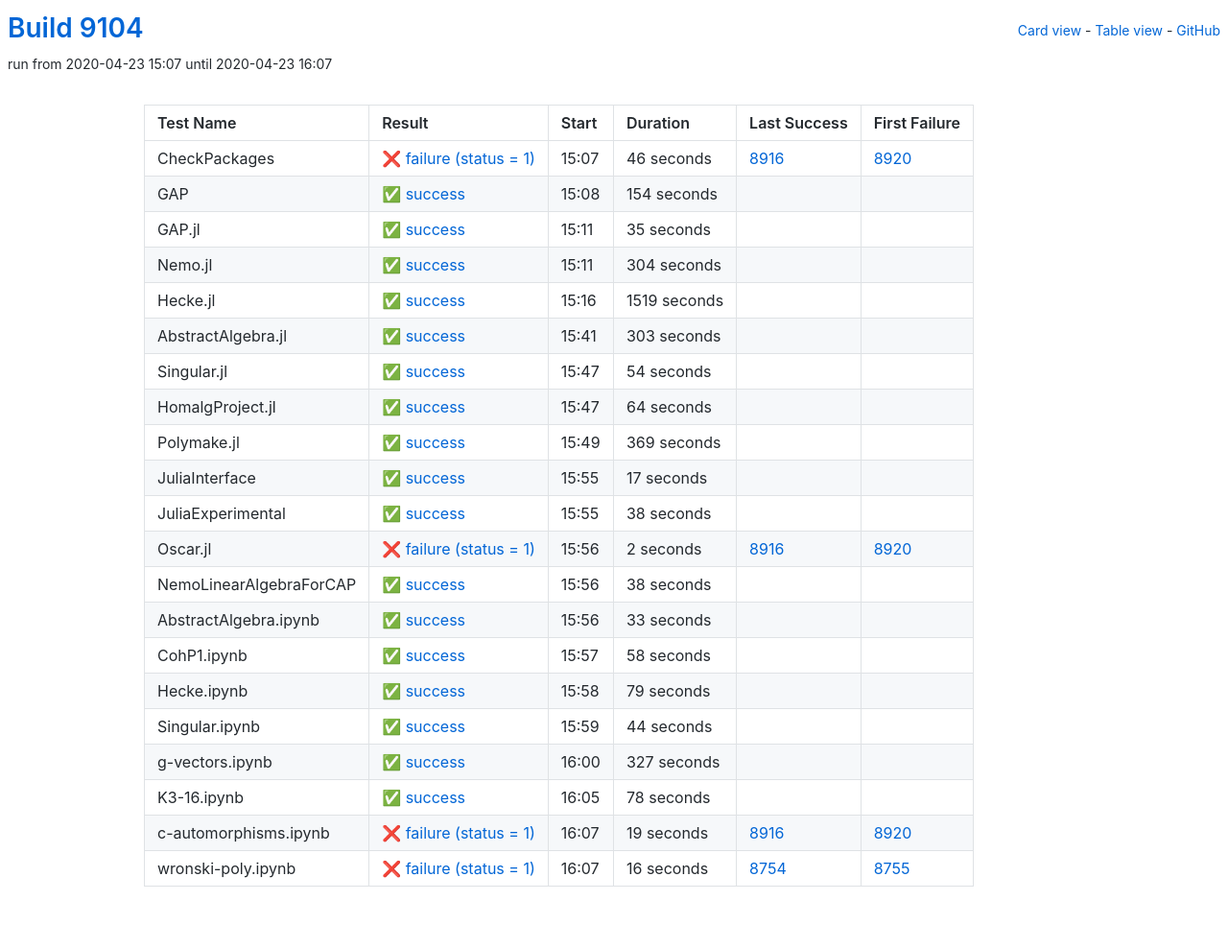
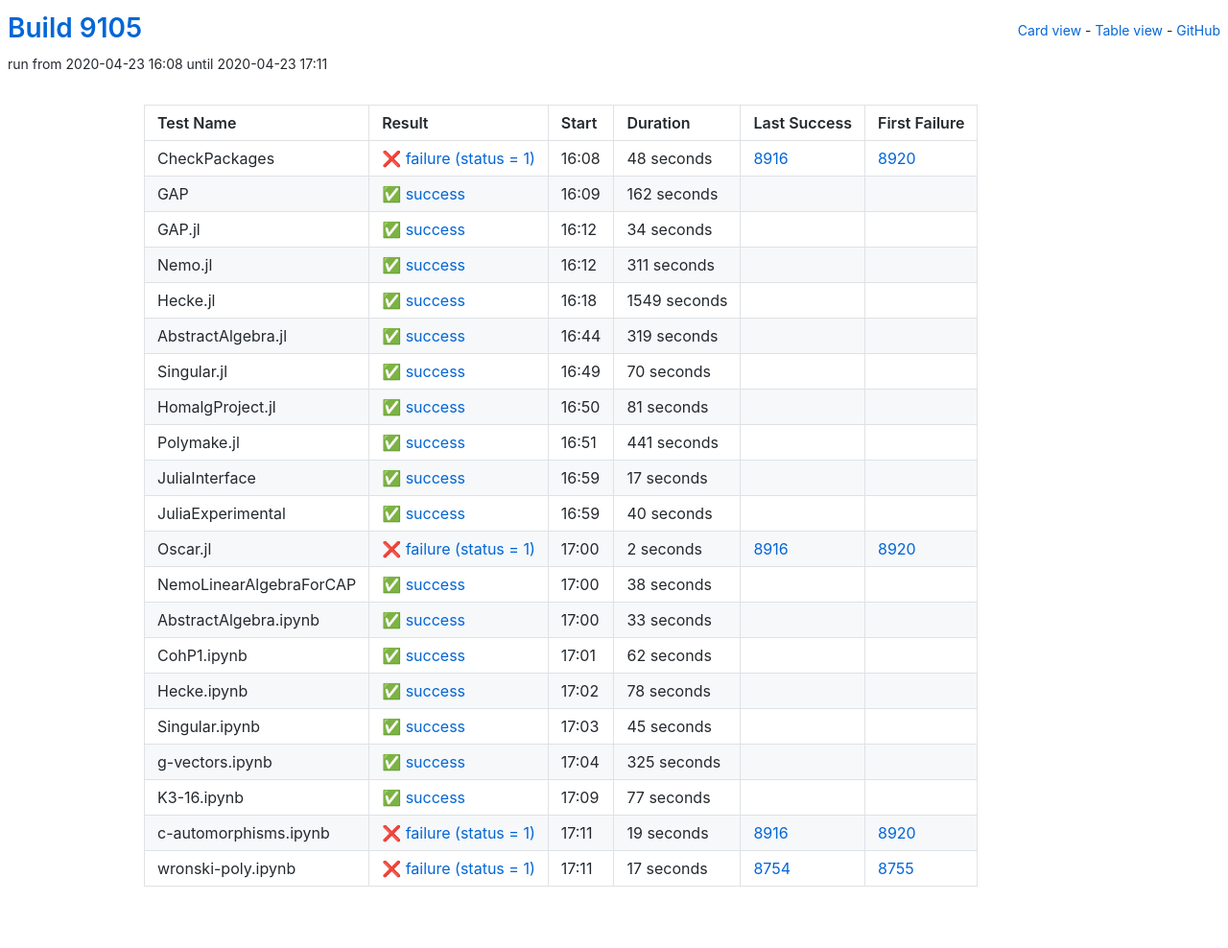
Before and after one commit to oscar-system/oscar-ci-status, a Jekyll site: the page built from table.html, in a window 1280 px wide. Shown: the whole page at 96% size. Built offline with Jekyll 4.4.1, drawn with Linux system fonts in a browser that asks for light colours.

Commit message:
Build 9105

```diff
--- a/_data/ci.yml
+++ b/_data/ci.yml
@@ -1,104 +1,104 @@
-build: 9104
-build_url: https://oscarci.mathematik.uni-kl.de/job/oscar/9104/
+build: 9105
+build_url: https://oscarci.mathematik.uni-kl.de/job/oscar/9105/
 job: oscar
 tests:
-- duration: 46
+- duration: 48
   exitcode: 1
   first_failure: 8920
   first_failure_url: https://oscarci.mathematik.uni-kl.de/job/oscar/8920/
   last_success: 8916
   last_success_url: https://oscarci.mathematik.uni-kl.de/job/oscar/8916/
-  log: https://oscarci.mathematik.uni-kl.de/job/oscar/9104/artifact/logs/build-9104/CheckPackages.log
+  log: https://oscarci.mathematik.uni-kl.de/job/oscar/9105/artifact/logs/build-9105/CheckPackages.log
   name: CheckPackages
-  start: 2020-04-23 15:07
+  start: 2020-04-23 16:08
   status: failure
   success: false
-- duration: 154
+- duration: 162
   exitcode: 0
   first_failure: false
   first_failure_url: null
   last_success: false
   last_success_url: null
-  log: https://oscarci.mathematik.uni-kl.de/job/oscar/9104/artifact/logs/build-9104/GAP.log
+  log: https://oscarci.mathematik.uni-kl.de/job/oscar/9105/artifact/logs/build-9105/GAP.log
   name: GAP
-  start: 2020-04-23 15:08
+  start: 2020-04-23 16:09
   status: success
   success: true
-- duration: 35
+- duration: 34
   exitcode: 0
   first_failure: false
   first_failure_url: null
   last_success: false
   last_success_url: null
-  log: https://oscarci.mathematik.uni-kl.de/job/oscar/9104/artifact/logs/build-9104/GAP.jl.log
+  log: https://oscarci.mathematik.uni-kl.de/job/oscar/9105/artifact/logs/build-9105/GAP.jl.log
   name: GAP.jl
-  start: 2020-04-23 15:11
+  start: 2020-04-23 16:12
   status: success
   success: true
-- duration: 304
+- duration: 311
   exitcode: 0
   first_failure: false
   first_failure_url: null
   last_success: false
   last_success_url: null
-  log: https://oscarci.mathematik.uni-kl.de/job/oscar/9104/artifact/logs/build-9104/Nemo.jl.log
+  log: https://oscarci.mathematik.uni-kl.de/job/oscar/9105/artifact/logs/build-9105/Nemo.jl.log
   name: Nemo.jl
-  start: 2020-04-23 15:11
+  start: 2020-04-23 16:12
   status: success
   success: true
-- duration: 1519
+- duration: 1549
   exitcode: 0
   first_failure: false
   first_failure_url: null
   last_success: false
   last_success_url: null
-  log: https://oscarci.mathematik.uni-kl.de/job/oscar/9104/artifact/logs/build-9104/Hecke.jl.log
+  log: https://oscarci.mathematik.uni-kl.de/job/oscar/9105/artifact/logs/build-9105/Hecke.jl.log
   name: Hecke.jl
-  start: 2020-04-23 15:16
+  start: 2020-04-23 16:18
   status: success
   success: true
-- duration: 303
+- duration: 319
   exitcode: 0
   first_failure: false
   first_failure_url: null
   last_success: false
   last_success_url: null
-  log: https://oscarci.mathematik.uni-kl.de/job/oscar/9104/artifact/logs/build-9104/AbstractAlgebra.jl.log
+  log: https://oscarci.mathematik.uni-kl.de/job/oscar/9105/artifact/logs/build-9105/AbstractAlgebra.jl.log
   name: AbstractAlgebra.jl
-  start: 2020-04-23 15:41
+  start: 2020-04-23 16:44
   status: success
   success: true
-- duration: 54
+- duration: 70
   exitcode: 0
   first_failure: false
   first_failure_url: null
   last_success: false
   last_success_url: null
-  log: https://oscarci.mathematik.uni-kl.de/job/oscar/9104/artifact/logs/build-9104/Singular.jl.log
+  log: https://oscarci.mathematik.uni-kl.de/job/oscar/9105/artifact/logs/build-9105/Singular.jl.log
   name: Singular.jl
-  start: 2020-04-23 15:47
+  start: 2020-04-23 16:49
   status: success
   success: true
-- duration: 64
+- duration: 81
   exitcode: 0
   first_failure: false
   first_failure_url: null
   last_success: false
   last_success_url: null
-  log: https://oscarci.mathematik.uni-kl.de/job/oscar/9104/artifact/logs/build-9104/HomalgProject.jl.log
+  log: https://oscarci.mathematik.uni-kl.de/job/oscar/9105/artifact/logs/build-9105/HomalgProject.jl.log
   name: HomalgProject.jl
-  start: 2020-04-23 15:47
+  start: 2020-04-23 16:50
   status: success
   success: true
-- duration: 369
+- duration: 441
   exitcode: 0
   first_failure: false
   first_failure_url: null
   last_success: false
   last_success_url: null
-  log: https://oscarci.mathematik.uni-kl.de/job/oscar/9104/artifact/logs/build-9104/Polymake.jl.log
+  log: https://oscarci.mathematik.uni-kl.de/job/oscar/9105/artifact/logs/build-9105/Polymake.jl.log
   name: Polymake.jl
-  start: 2020-04-23 15:49
+  start: 2020-04-23 16:51
   status: success
   success: true
 - duration: 17
@@ -107,20 +107,20 @@
   first_failure_url: null
   last_success: false
   last_success_url: null
-  log: https://oscarci.mathematik.uni-kl.de/job/oscar/9104/artifact/logs/build-9104/JuliaInterface.log
+  log: https://oscarci.mathematik.uni-kl.de/job/oscar/9105/artifact/logs/build-9105/JuliaInterface.log
   name: JuliaInterface
-  start: 2020-04-23 15:55
+  start: 2020-04-23 16:59
   status: success
   success: true
-- duration: 38
+- duration: 40
   exitcode: 0
   first_failure: false
   first_failure_url: null
   last_success: false
   last_success_url: null
-  log: https://oscarci.mathematik.uni-kl.de/job/oscar/9104/artifact/logs/build-9104/JuliaExperimental.log
+  log: https://oscarci.mathematik.uni-kl.de/job/oscar/9105/artifact/logs/build-9105/JuliaExperimental.log
   name: JuliaExperimental
-  start: 2020-04-23 15:55
+  start: 2020-04-23 16:59
   status: success
   success: true
 - duration: 2
@@ -129,9 +129,9 @@
   first_failure_url: https://oscarci.mathematik.uni-kl.de/job/oscar/8920/
   last_success: 8916
   last_success_url: https://oscarci.mathematik.uni-kl.de/job/oscar/8916/
-  log: https://oscarci.mathematik.uni-kl.de/job/oscar/9104/artifact/logs/build-9104/Oscar.jl.log
+  log: https://oscarci.mathematik.uni-kl.de/job/oscar/9105/artifact/logs/build-9105/Oscar.jl.log
   name: Oscar.jl
-  start: 2020-04-23 15:56
+  start: 2020-04-23 17:00
   status: failure
   success: false
 - duration: 38
@@ -140,9 +140,9 @@
   first_failure_url: null
   last_success: false
   last_success_url: null
-  log: https://oscarci.mathematik.uni-kl.de/job/oscar/9104/artifact/logs/build-9104/NemoLinearAlgebraForCAP.log
+  log: https://oscarci.mathematik.uni-kl.de/job/oscar/9105/artifact/logs/build-9105/NemoLinearAlgebraForCAP.log
   name: NemoLinearAlgebraForCAP
-  start: 2020-04-23 15:56
+  start: 2020-04-23 17:00
   status: success
   success: true
 - duration: 33
@@ -151,53 +151,20 @@
   first_failure_url: null
   last_success: false
   last_success_url: null
-  log: https://oscarci.mathematik.uni-kl.de/job/oscar/9104/artifact/logs/build-9104/AbstractAlgebra.ipynb.log
+  log: https://oscarci.mathematik.uni-kl.de/job/oscar/9105/artifact/logs/build-9105/AbstractAlgebra.ipynb.log
   name: AbstractAlgebra.ipynb
-  start: 2020-04-23 15:56
+  start: 2020-04-23 17:00
   status: success
   success: true
-- duration: 58
+- duration: 62
   exitcode: 0
   first_failure: false
   first_failure_url: null
   last_success: false
   last_success_url: null
-  log: https://oscarci.mathematik.uni-kl.de/job/oscar/9104/artifact/logs/build-9104/CohP1.ipynb.log
+  log: https://oscarci.mathematik.uni-kl.de/job/oscar/9105/artifact/logs/build-9105/CohP1.ipynb.log
   name: CohP1.ipynb
-  start: 2020-04-23 15:57
-  status: success
-  success: true
-- duration: 79
-  exitcode: 0
-  first_failure: false
-  first_failure_url: null
-  last_success: false
-  last_success_url: null
-  log: https://oscarci.mathematik.uni-kl.de/job/oscar/9104/artifact/logs/build-9104/Hecke.ipynb.log
-  name: Hecke.ipynb
-  start: 2020-04-23 15:58
-  status: success
-  success: true
-- duration: 44
-  exitcode: 0
-  first_failure: false
-  first_failure_url: null
-  last_success: false
-  last_success_url: null
-  log: https://oscarci.mathematik.uni-kl.de/job/oscar/9104/artifact/logs/build-9104/Singular.ipynb.log
-  name: Singular.ipynb
-  start: 2020-04-23 15:59
-  status: success
-  success: true
-- duration: 327
-  exitcode: 0
-  first_failure: false
-  first_failure_url: null
-  last_success: false
-  last_success_url: null
-  log: https://oscarci.mathematik.uni-kl.de/job/oscar/9104/artifact/logs/build-9104/g-vectors.ipynb.log
-  name: g-vectors.ipynb
-  start: 2020-04-23 16:00
+  start: 2020-04-23 17:01
   status: success
   success: true
 - duration: 78
@@ -206,9 +173,42 @@
   first_failure_url: null
   last_success: false
   last_success_url: null
-  log: https://oscarci.mathematik.uni-kl.de/job/oscar/9104/artifact/logs/build-9104/K3-16.ipynb.log
+  log: https://oscarci.mathematik.uni-kl.de/job/oscar/9105/artifact/logs/build-9105/Hecke.ipynb.log
+  name: Hecke.ipynb
+  start: 2020-04-23 17:02
+  status: success
+  success: true
+- duration: 45
+  exitcode: 0
+  first_failure: false
+  first_failure_url: null
+  last_success: false
+  last_success_url: null
+  log: https://oscarci.mathematik.uni-kl.de/job/oscar/9105/artifact/logs/build-9105/Singular.ipynb.log
+  name: Singular.ipynb
+  start: 2020-04-23 17:03
+  status: success
+  success: true
+- duration: 325
+  exitcode: 0
+  first_failure: false
+  first_failure_url: null
+  last_success: false
+  last_success_url: null
+  log: https://oscarci.mathematik.uni-kl.de/job/oscar/9105/artifact/logs/build-9105/g-vectors.ipynb.log
+  name: g-vectors.ipynb
+  start: 2020-04-23 17:04
+  status: success
+  success: true
+- duration: 77
+  exitcode: 0
+  first_failure: false
+  first_failure_url: null
+  last_success: false
+  last_success_url: null
+  log: https://oscarci.mathematik.uni-kl.de/job/oscar/9105/artifact/logs/build-9105/K3-16.ipynb.log
   name: K3-16.ipynb
-  start: 2020-04-23 16:05
+  start: 2020-04-23 17:09
   status: success
   success: true
 - duration: 19
@@ -217,19 +217,19 @@
   first_failure_url: https://oscarci.mathematik.uni-kl.de/job/oscar/8920/
   last_success: 8916
   last_success_url: https://oscarci.mathematik.uni-kl.de/job/oscar/8916/
-  log: https://oscarci.mathematik.uni-kl.de/job/oscar/9104/artifact/logs/build-9104/c-automorphisms.ipynb.log
+  log: https://oscarci.mathematik.uni-kl.de/job/oscar/9105/artifact/logs/build-9105/c-automorphisms.ipynb.log
   name: c-automorphisms.ipynb
-  start: 2020-04-23 16:07
+  start: 2020-04-23 17:11
   status: failure
   success: false
-- duration: 16
+- duration: 17
   exitcode: 1
   first_failure: 8755
   first_failure_url: https://oscarci.mathematik.uni-kl.de/job/oscar/8755/
   last_success: 8754
   last_success_url: https://oscarci.mathematik.uni-kl.de/job/oscar/8754/
-  log: https://oscarci.mathematik.uni-kl.de/job/oscar/9104/artifact/logs/build-9104/wronski-poly.ipynb.log
+  log: https://oscarci.mathematik.uni-kl.de/job/oscar/9105/artifact/logs/build-9105/wronski-poly.ipynb.log
   name: wronski-poly.ipynb
-  start: 2020-04-23 16:07
+  start: 2020-04-23 17:11
   status: failure
   success: false
```
Also changed, not shown: README.md.
